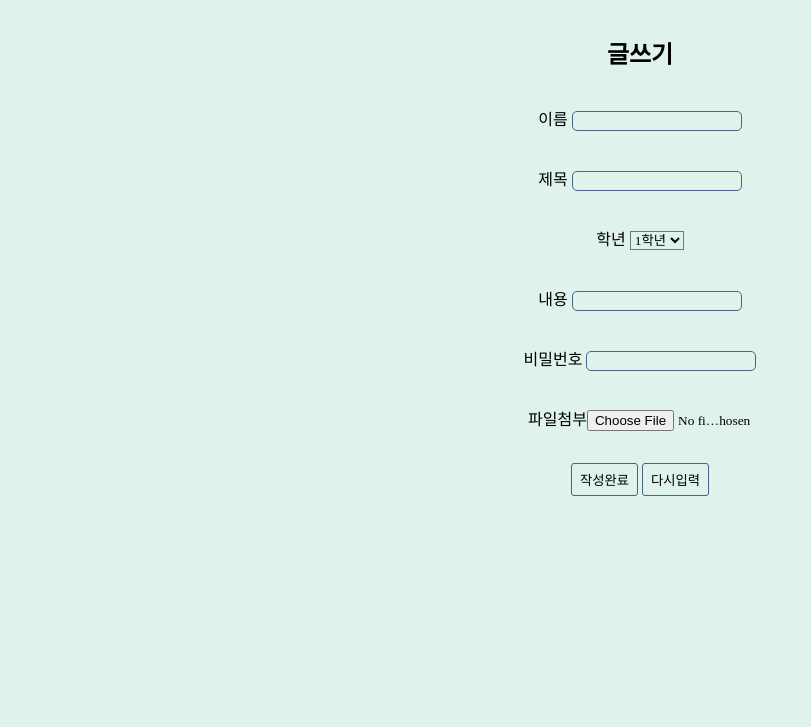
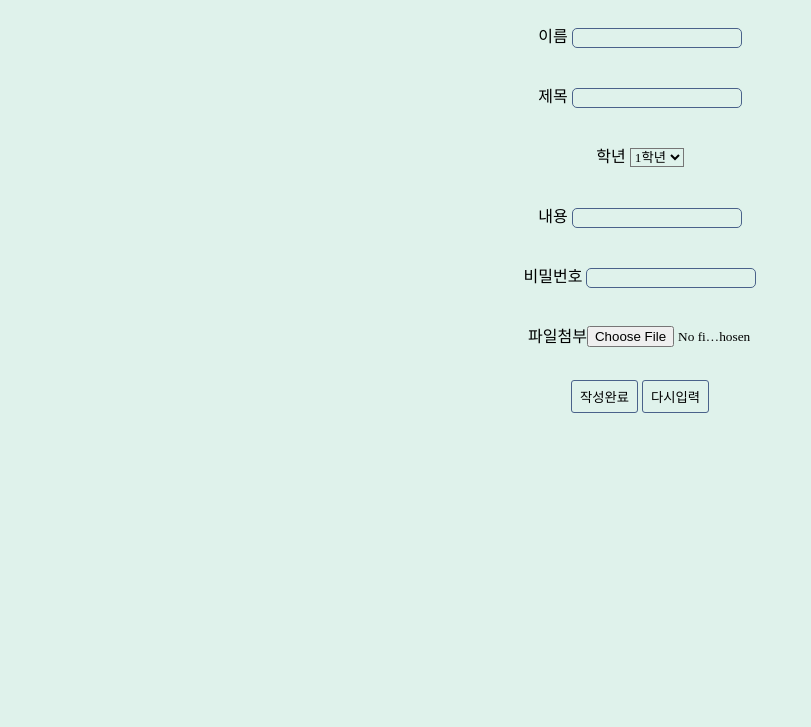
Before and after one commit to 0826486/TokBoard, a plain HTML site: page index.html in a window 1280 px wide. Shown: the part 73-800 px from the top of the page, without its empty margins (0-811 px from the left). Drawn offline with Linux system fonts and the light colour scheme; a web font is replaced by a local one.

Commit message:
h2 삭제

```diff
--- a/index.html
+++ b/index.html
@@ -9,7 +9,6 @@
 <body>
     <form method="post" action="Board.php" enctype="multipart/form-data">
         <h1>TokBoard</h1>
-        <h2>글쓰기</h2>
 
         <div class="input">
             이름 <input type="text" class="name" name="username" required><br>
```
